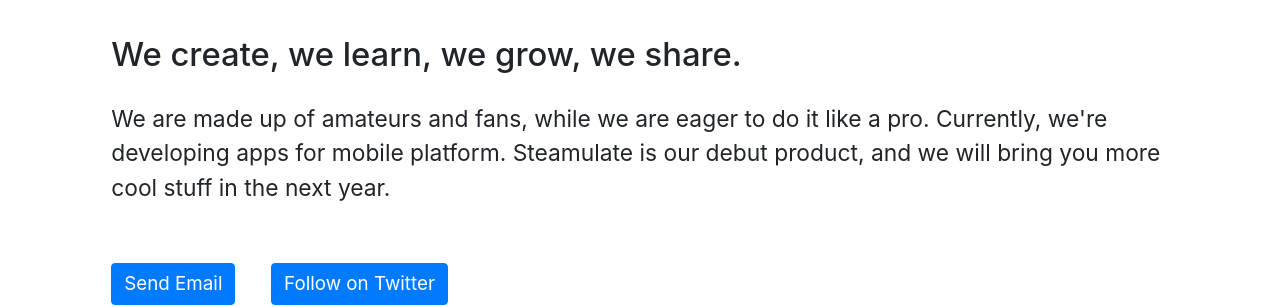
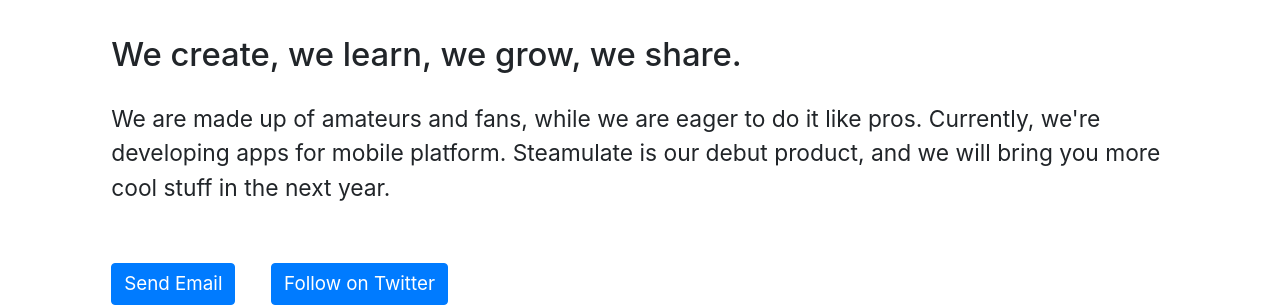
Before and after one commit to raymond-u/Steamulate-Website, a Jekyll site: the page built from about.html, in a window 1280 px wide and 900 px high, scrolled down 54 px. Shown: the part 404-711 px from the top of the window. Built offline with Jekyll 4.4.1, drawn with Linux system fonts in a browser that asks for light colours; nearby versions of some CDN libraries; comment, search, counter and statistics services are not loaded.

Commit message:
Update about.html

```diff
--- a/about.html
+++ b/about.html
@@ -9,6 +9,6 @@ image: /images/about-header.jpg
     <div class="card card-custom"><img class="card-img-top w-100 d-block" src="{{ site.baseurl }}/images/eunoware_landscape_logo.png">
         <div class="card-body">
             <h4 class="card-title card-title-custom">We create, we learn, we grow, we share.</h4>
-            <p class="card-text card-paragraph-custom">We are made up of amateurs and fans, while we are eager to do it like a pro. Currently, we're developing apps for mobile platform. Steamulate is our debut product, and we will bring you more cool stuff in the next year.</p><a class="btn btn-primary card-button-custom" href="mailto:steamulate.cc@gmail.com" role="button">Send Email</a><a class="btn btn-primary card-button-custom" href="https://twitter.com/EunoWare" role="button"> Follow on Twitter</a></div>
+            <p class="card-text card-paragraph-custom">We are made up of amateurs and fans, while we are eager to do it like pros. Currently, we're developing apps for mobile platform. Steamulate is our debut product, and we will bring you more cool stuff in the next year.</p><a class="btn btn-primary card-button-custom" href="mailto:steamulate.cc@gmail.com" role="button">Send Email</a><a class="btn btn-primary card-button-custom" href="https://twitter.com/EunoWare" role="button"> Follow on Twitter</a></div>
     </div>
 </section>
```
